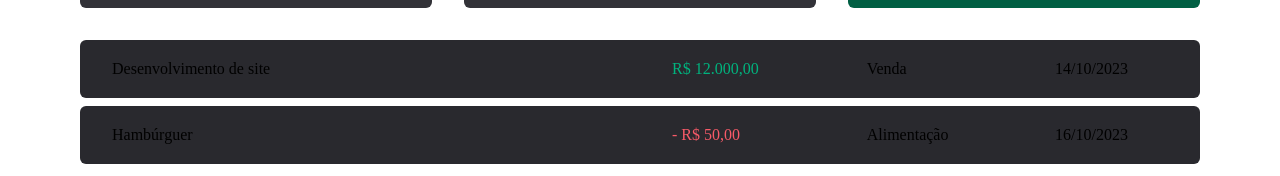
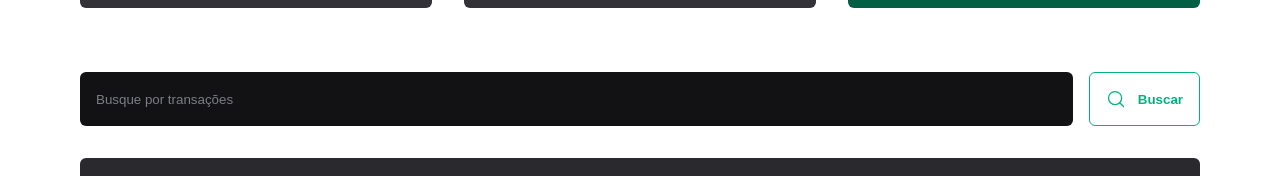
Before and after one commit to Daniel-Guimaraes/GTmoney, a React (Vite) app: page / in a window 1280 px wide. Shown: the part 279-455 px from the top of the page. Built offline with nearby package versions, Linux system fonts and the light colour scheme.

Commit message:
Criação e estilização do componente de busca

```diff
--- /dev/null
+++ b/src/pages/Transactions/Components/SearchForm/index.tsx
@@ -0,0 +1,15 @@
+import { MagnifyingGlass } from 'phosphor-react'
+import * as S from './styles'
+
+export function SearchForm() {
+  return (
+    <S.SearchFormContainer>
+      <input type="text" placeholder='Busque por transações' />
+
+      <button type='submit' aria-label='Botão de busca'>
+        <MagnifyingGlass size={20} />
+        <span>Buscar</span>
+      </button>
+    </S.SearchFormContainer>
+  )
+}
--- /dev/null
+++ b/src/pages/Transactions/Components/SearchForm/styles.ts
@@ -0,0 +1,53 @@
+import styled from "styled-components";
+
+export const SearchFormContainer = styled.form`
+  display: flex;
+  gap: 1rem;
+  margin-top: 4rem;
+
+  input {
+    flex: 1;
+    border-radius: 6px;
+    border: 0;
+    background-color: ${props => props.theme["gray-900"]};
+    color: ${props => props.theme["gray-300"]};
+    padding: 1rem;
+
+    &::placeholder {
+      color: ${props => props.theme["gray-500"]};
+    }
+  }
+
+  button {
+    display: flex;
+    align-items: center;
+    gap: 0.75rem;
+
+    border: 0;
+    padding: 1rem;
+    background-color: transparent;
+    border: 1px solid ${props => props.theme["green-300"]};
+    border-radius: 6px;
+    color: ${props => props.theme["green-300"]};
+    font-weight: bold;
+    cursor: pointer;
+
+    transition:
+      background-color 0.2s,
+      color 0.2s,
+      border-color 0.2s
+    ;
+
+    &:hover {
+      background-color: ${props => props.theme["green-500"]};
+      border-color: ${props => props.theme["green-500"]};
+      color: ${props => props.theme.white};
+    }
+
+    @media (max-width: 480px) {
+      span {
+        display: none;
+      }
+    }
+  }
+`
--- a/src/pages/Transactions/index.tsx
+++ b/src/pages/Transactions/index.tsx
@@ -1,8 +1,10 @@
+import { CalendarBlank, TagSimple } from "phosphor-react";
+
+import { SearchForm } from "./Components/SearchForm";
 import { Summary } from "../../components/Summary";
 import { Header } from "../../components/Header";
 
 import * as S from './styles'
-import { CalendarBlank, TagSimple } from "phosphor-react";
 
 export function Transactions() {
   return (
@@ -11,6 +13,8 @@
       <Summary />
 
       <S.TransactionContainer>
+        <SearchForm />
+
         <S.TransactionTable>
           <tbody>
             <tr>
```
